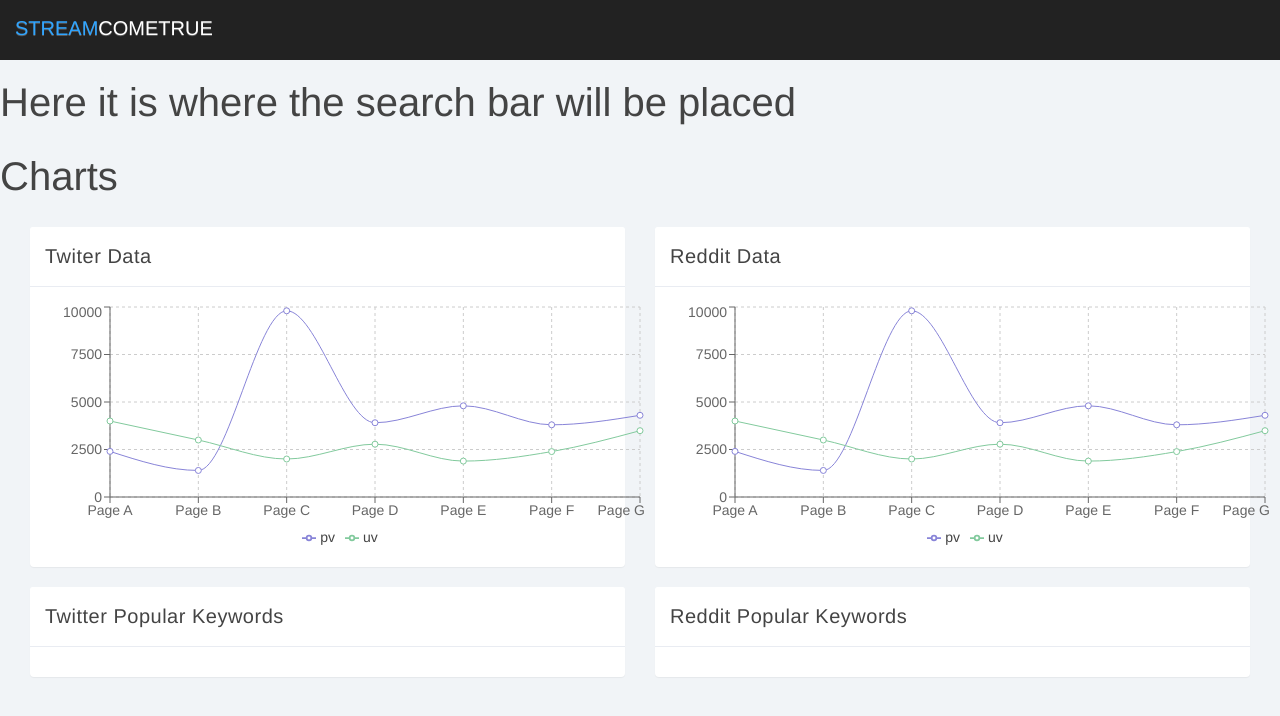
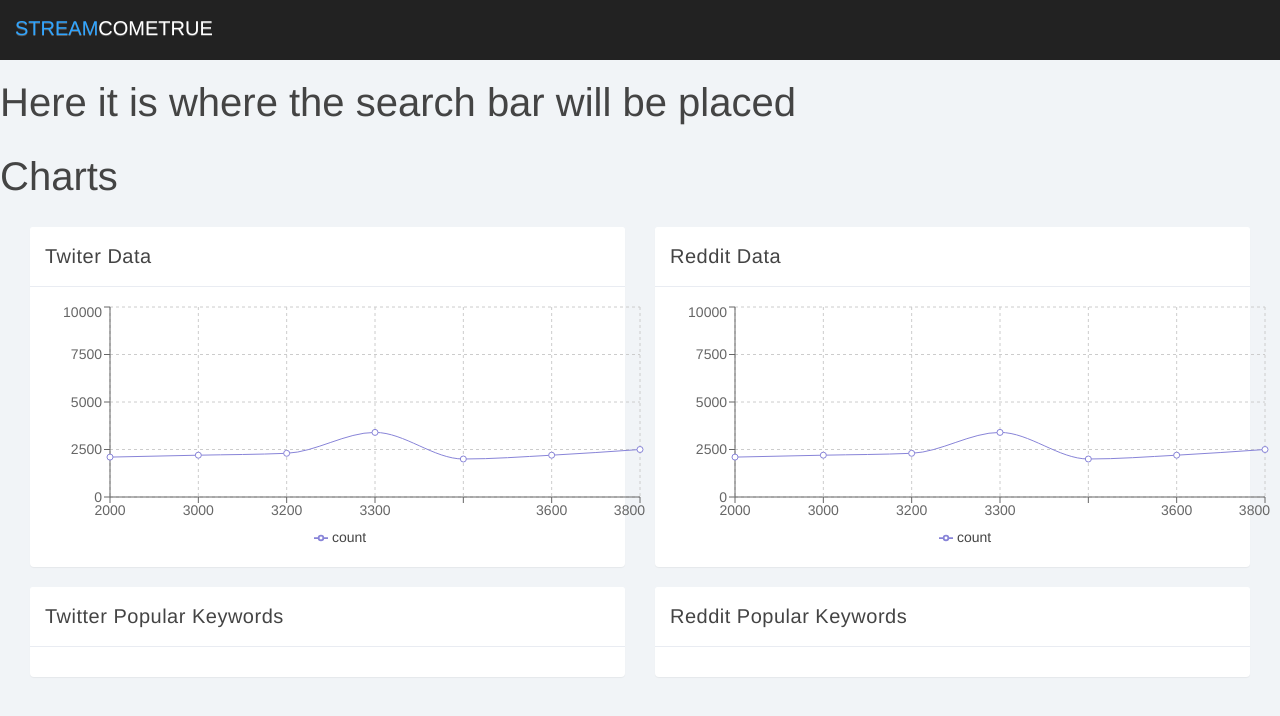
Before and after one commit to LambdaFalcon/stream-come-true, a React (Create React App) app in the folder client/: page / in a window 1280 px wide. Shown: the top 716 px of the page. Built offline with nearby package versions, Linux system fonts and the light colour scheme.

Commit message:
Change structure of the data

```diff
--- a/client/src/components/LineChart.js
+++ b/client/src/components/LineChart.js
@@ -24,46 +24,32 @@ class OverTime extends React.Component{
       this.state = {
         data: [
           {
-            "name": "Page A",
-            "uv": 4000,
-            "pv": 2400,
-            "amt": 2400
+            "time": 2000,
+            "count":2100
           },
           {
-            "name": "Page B",
-            "uv": 3000,
-            "pv": 1398,
-            "amt": 2210
+            "time": 3000,
+            "count": 2200
           },
           {
-            "name": "Page C",
-            "uv": 2000,
-            "pv": 9800,
-            "amt": 2290
+            "time": 3200,
+            "count": 2300
           },
           {
-            "name": "Page D",
-            "uv": 2780,
-            "pv": 3908,
-            "amt": 2000
+            "time": 3300,
+            "count": 3400
           },
           {
-            "name": "Page E",
-            "uv": 1890,
-            "pv": 4800,
-            "amt": 2181
+            "name": 3400,
+            "count": 2000
           },
           {
-            "name": "Page F",
-            "uv": 2390,
-            "pv": 3800,
-            "amt": 2500
+            "time": 3600,
+            "count": 2200
           },
           {
-            "name": "Page G",
-            "uv": 3490,
-            "pv": 4300,
-            "amt": 2100
+            "time": 3800,
+            "count":2500
           }
         ]
       }
@@ -80,16 +66,16 @@ class OverTime extends React.Component{
         });
       });
     }
+
     render(){
       return(
         <LineChart width={600} height={250} data={this.state.data}>
         <CartesianGrid strokeDasharray="3 3" />
-        <XAxis dataKey="name" />
-        <YAxis />
+        <XAxis dataKey="time" />
+        <YAxis domain={[0, 10000]}/>
         <Tooltip/>
-        <Legend />
-        <Line type="monotone" dataKey="pv" stroke="#8884d8" />
-        <Line type="monotone" dataKey="uv" stroke="#82ca9d" />
+        <Legend/>
+        <Line type="monotone" dataKey="count" stroke="#8884d8" />
         </LineChart>
       );
     }
```
